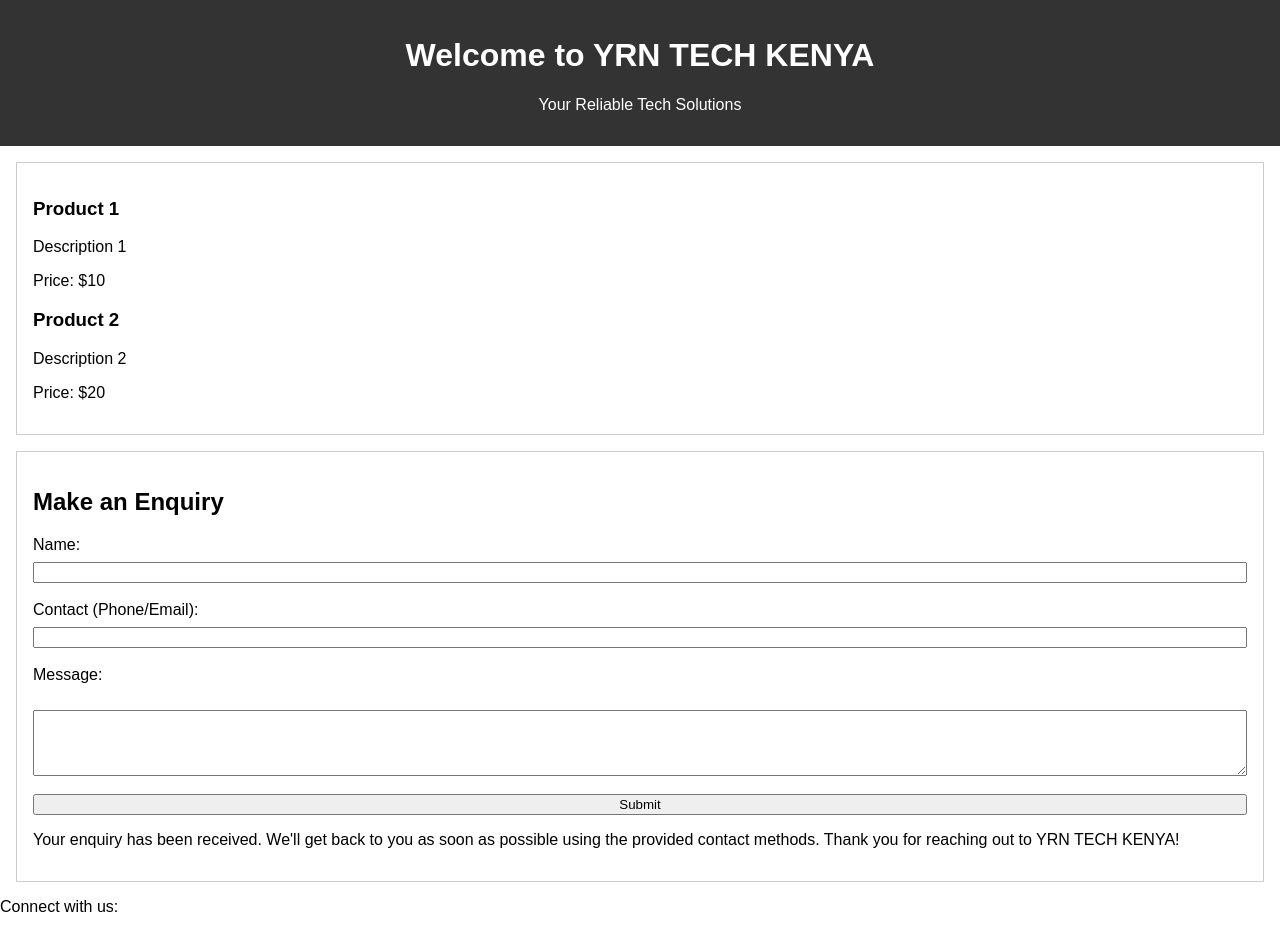
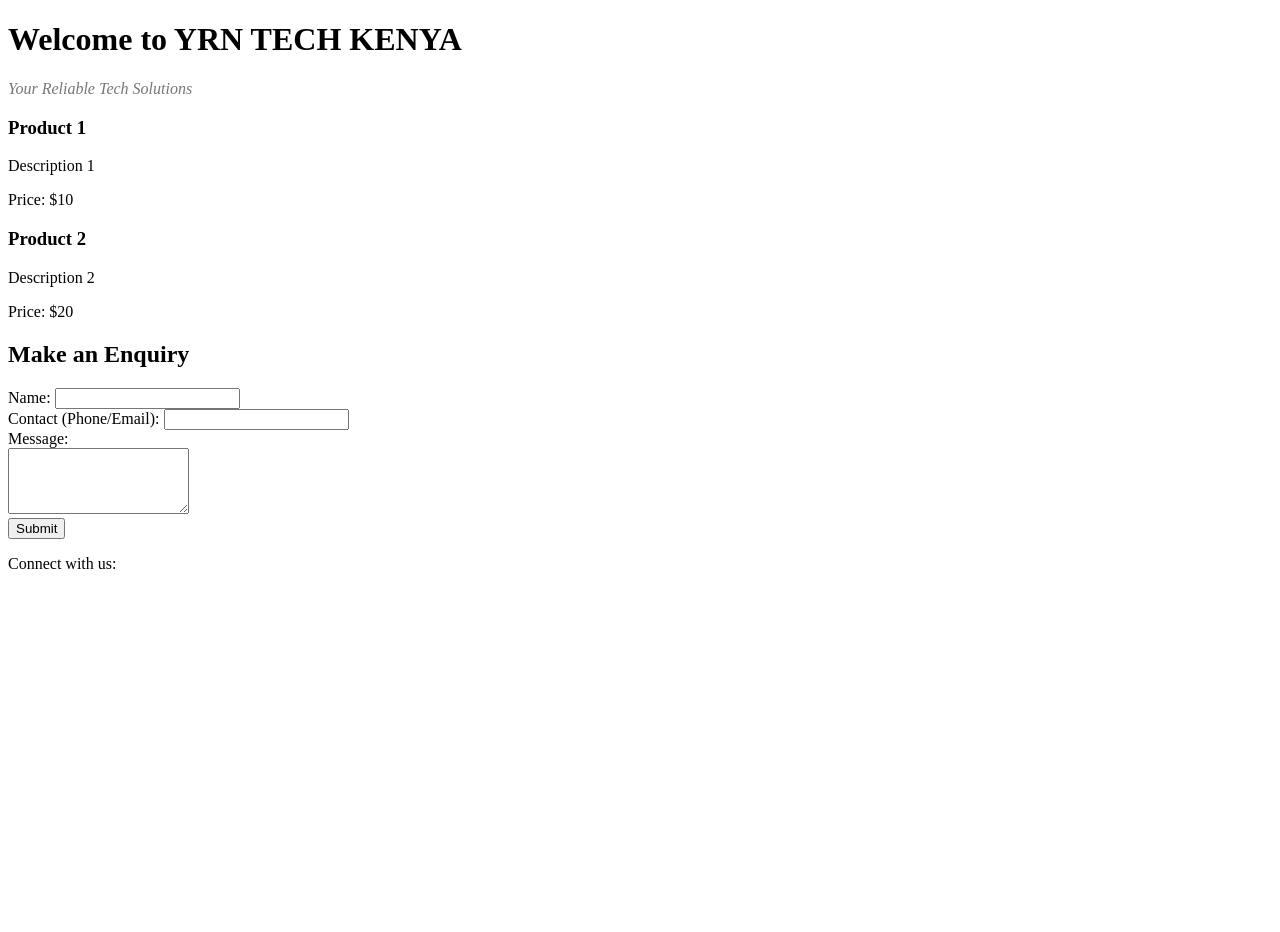
Before and after one commit to beauter/Businessite, a plain HTML site: page index.html in a window 1280 px wide. After the commit the page ends 800 px from the top, so only its background shows below. Drawn offline with Linux system fonts and the light colour scheme.

Commit message:
Update style.css

```diff
--- a/style.css
+++ b/style.css
@@ -1,28 +1,33 @@
-/* Basic styling */
-body {
-    font-family: Arial, sans-serif;
-    margin: 0;
-    padding: 0;
+/* Add your existing CSS styles here */
+
+/* Responsive design */
+@media only screen and (max-width: 600px) {
+    /* Adjust styling for smaller screens */
 }
 
-header {
-    background-color: #333;
-    color: #fff;
-    text-align: center;
-    padding: 1rem;
+/* Business personality */
+header p {
+    font-style: italic;
+    color: #777;
 }
 
-section {
-    margin: 1rem;
-    padding: 1rem;
-    border: 1px solid #ccc;
+/* Confirmation message */
+#confirmation-message {
+    display: none;
+    color: #2ecc71;
 }
 
-form {
+/* Social links */
+.social-links {
     display: flex;
-    flex-direction: column;
+    gap: 10px;
+    margin-top: 10px;
 }
 
-label {
-    margin-bottom: 0.5rem;
+.social-link {
+    color: #3498db;
+    text-decoration: none;
+    font-size: 1.5rem;
 }
+
+/* Add more styles as needed */
```
